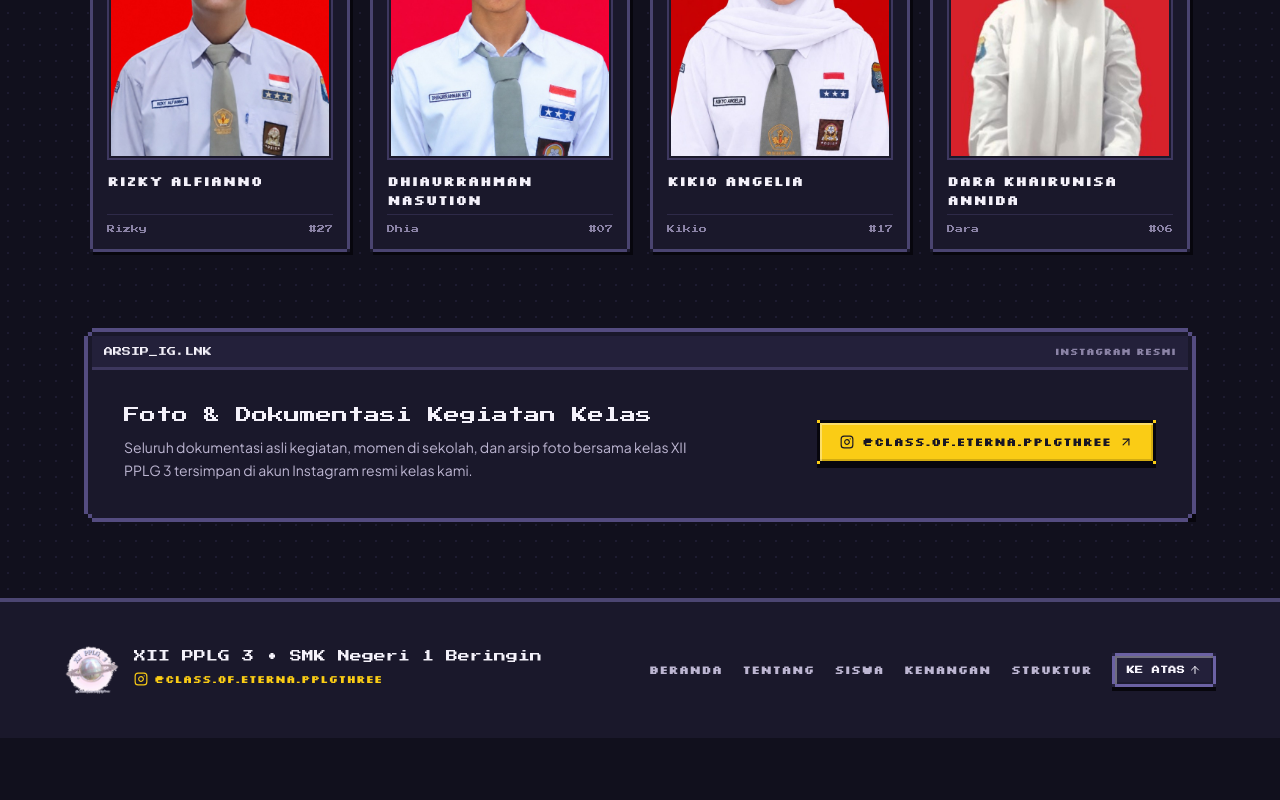
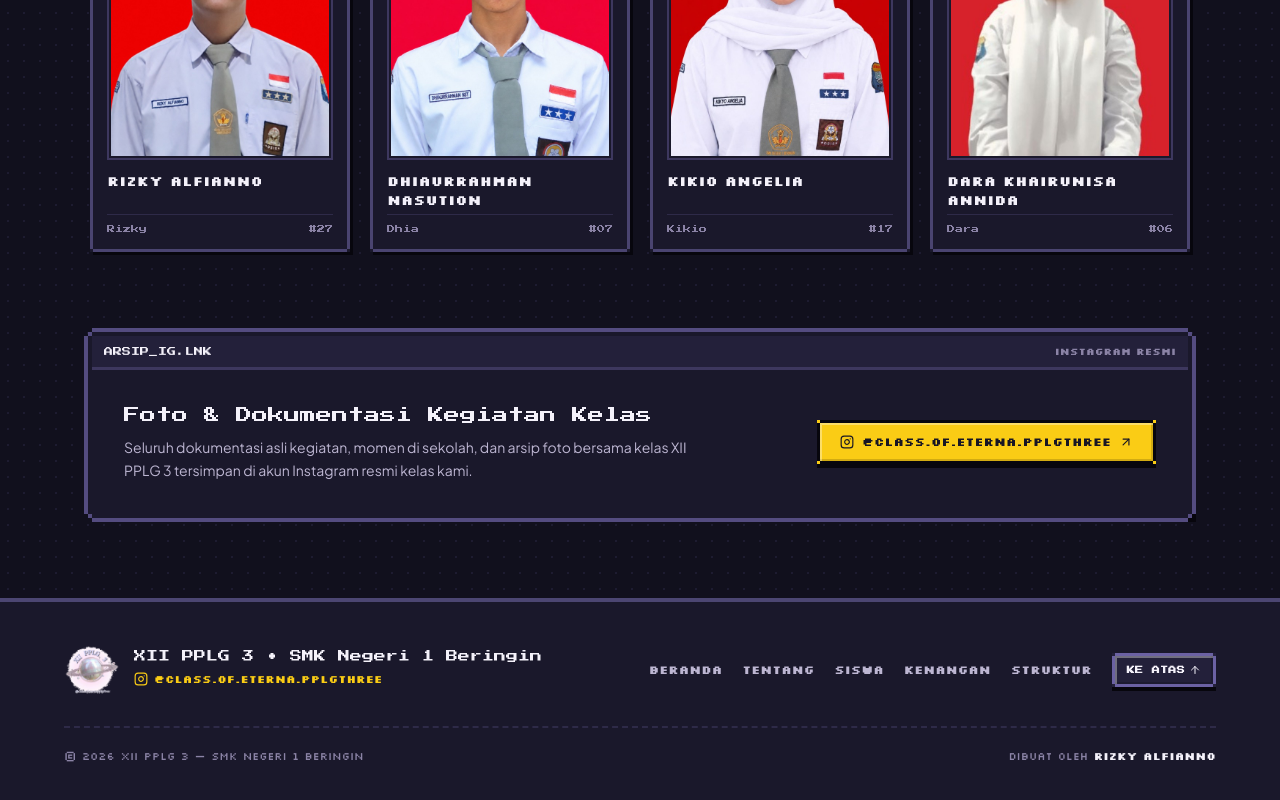
Before and after one commit to Sekiyyyyy/myclass, a Next.js app: page / in a window 1280 px wide. Shown: the part 6555-7355 px from the top of the page. Before the commit the page ends 7293 px from the top, so only its background shows below. Built offline with nearby package versions, Linux system fonts and the light colour scheme.

Commit message:
feat(footer): add clean understated author credit for Rizky Alfianno

```diff
--- a/src/app/globals.css
+++ b/src/app/globals.css
@@ -920,6 +920,9 @@
   .pt-4 {
     padding-top: calc(var(--spacing) * 4);
   }
+  .pt-5 {
+    padding-top: calc(var(--spacing) * 5);
+  }
   .pt-24 {
     padding-top: calc(var(--spacing) * 24);
   }
--- a/src/app/layout.tsx
+++ b/src/app/layout.tsx
@@ -30,7 +30,8 @@ export const metadata: Metadata = {
     "Eterna PPLG Three",
     "Angkatan 2026",
   ],
-  authors: [{ name: "XII PPLG 3 SMK Negeri 1 Beringin" }],
+  authors: [{ name: "Rizky Alfianno" }],
+  creator: "Rizky Alfianno",
 };
 
 const themeInitScript = `
--- a/src/components/sections/Footer.tsx
+++ b/src/components/sections/Footer.tsx
@@ -88,6 +88,19 @@ export function Footer() {
           </motion.button>
         </div>
       </div>
+
+      {/* Understated Colophon / Author Credit */}
+      <div className="max-w-6xl mx-auto mt-7 pt-5 border-t-2 border-dashed border-[var(--border-soft)] flex flex-col sm:flex-row items-center justify-between gap-2 text-[11px] font-silk text-[var(--fg-muted)]">
+        <span>
+          &copy; {CLASS_INFO.year} {CLASS_INFO.name} &mdash; {CLASS_INFO.school}
+        </span>
+        <span>
+          Dibuat oleh{" "}
+          <strong className="text-[var(--fg-primary)] font-bold">
+            Rizky Alfianno
+          </strong>
+        </span>
+      </div>
     </footer>
   );
 }
```
